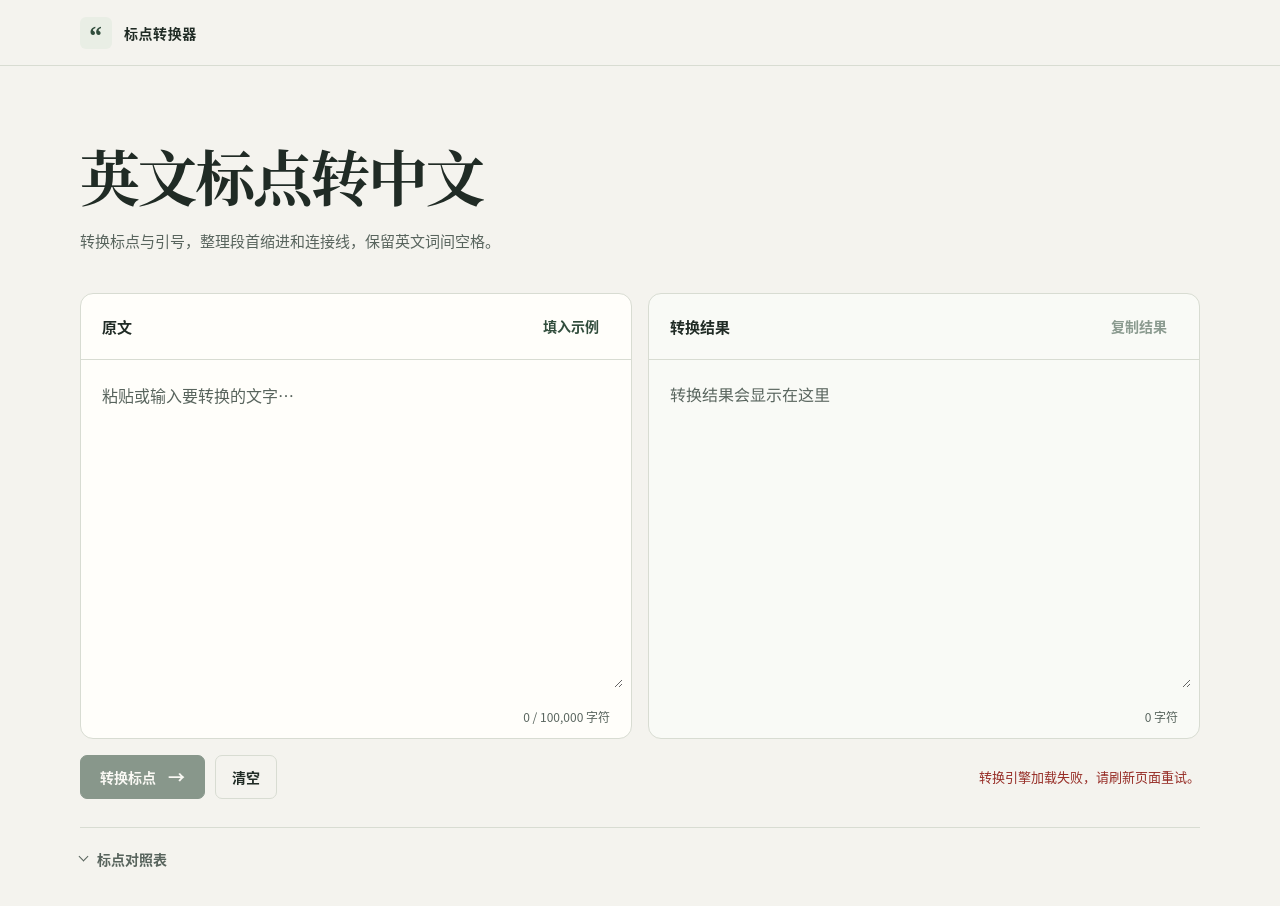
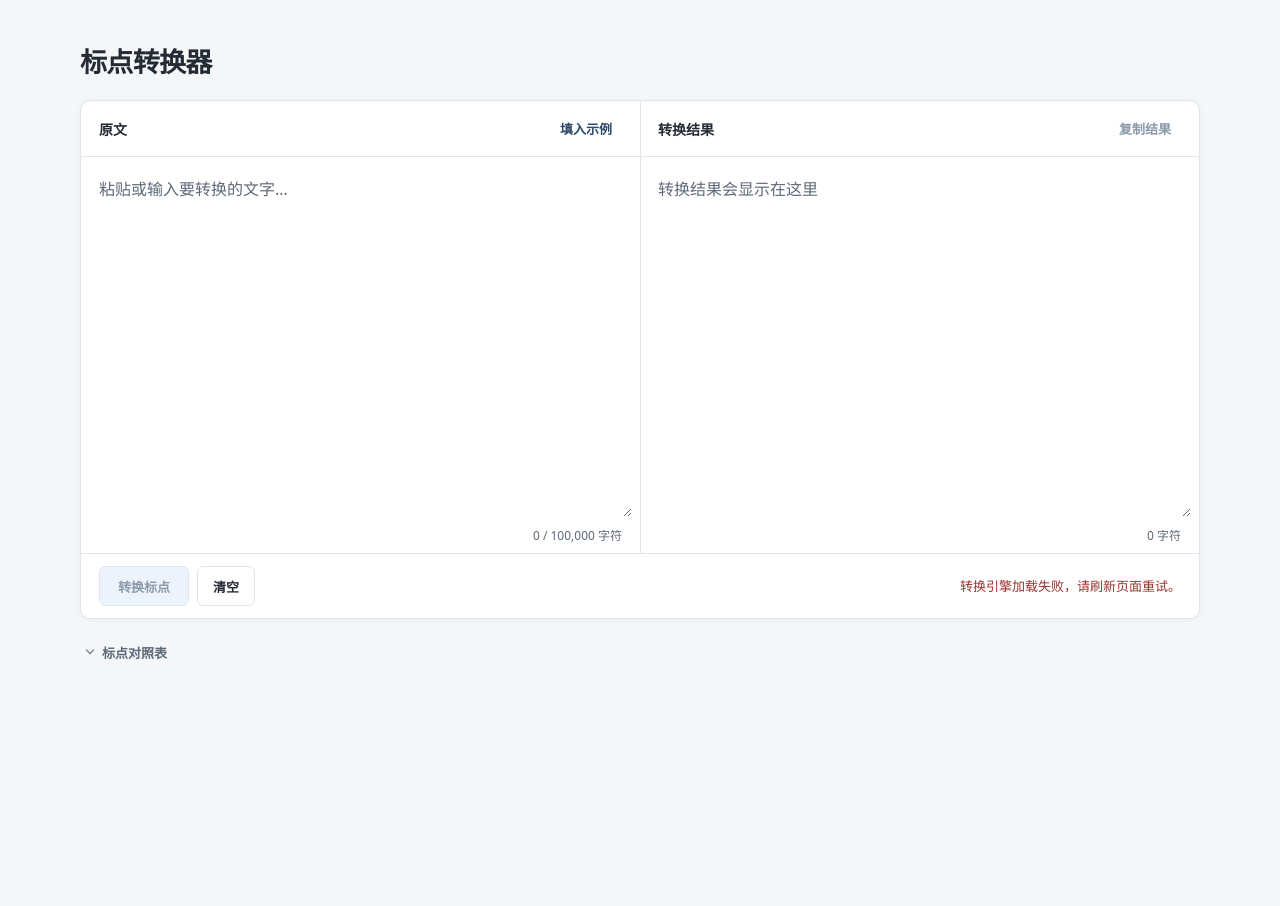
Before and after one commit to adrianzhou20260105-max/punct-converter, a plain HTML site: page index.html in a window 1280 px wide. After the commit the page ends 800 px from the top, so only its background shows below. Drawn offline with Linux system fonts and the light colour scheme.

Commit message:
Redesign converter as a cool white workspace

```diff
--- a/index.html
+++ b/index.html
@@ -8,18 +8,18 @@
   <style>
     :root {
       color-scheme: light;
-      --canvas: #f4f3ee;
-      --paper: #fffefa;
-      --result-paper: #f9faf6;
-      --ink: #202b25;
-      --muted: #58645d;
-      --line: #d8dcd2;
-      --soft: #e9eee5;
-      --accent: #314d3c;
-      --accent-hover: #233b2d;
-      --focus: #58755f;
-      --serif: "Songti SC", "Noto Serif CJK SC", "SimSun", serif;
-      font-family: "PingFang SC", "Microsoft YaHei", "Noto Sans CJK SC", system-ui, sans-serif;
+      --canvas: #f4f6f8;
+      --paper: #fff;
+      --ink: #242b35;
+      --muted: #5e6978;
+      --line: #dfe5ec;
+      --soft: #f4f7fa;
+      --blue: #dfeaf6;
+      --blue-hover: #d2e2f2;
+      --blue-border: #bfd2e6;
+      --blue-ink: #2b4866;
+      --focus: #436c9b;
+      font-family: system-ui, "PingFang SC", "Microsoft YaHei", sans-serif;
     }
     *, *::before, *::after { box-sizing: border-box; }
     body { margin: 0; background: var(--canvas); color: var(--ink); }
@@ -28,128 +28,94 @@
     button:disabled { cursor: default; opacity: .55; }
     button:focus-visible, textarea:focus-visible, summary:focus-visible {
       outline: 2px solid var(--focus);
-      outline-offset: 3px;
+      outline-offset: 2px;
     }
-    .shell { width: min(1120px, 100% - 64px); margin-inline: auto; }
-    .site-header { border-bottom: 1px solid var(--line); }
-    .brand {
-      display: flex;
-      align-items: center;
-      gap: 12px;
-      min-height: 65px;
-      font-size: 14px;
+    .shell {
+      width: min(1120px, 100% - 64px);
+      margin-inline: auto;
+      padding-block: 44px 36px;
+    }
+    h1 {
+      margin: 0 0 20px;
+      font-size: 27px;
       font-weight: 650;
-      letter-spacing: .04em;
-    }
-    .brand-mark {
-      display: grid;
-      place-items: center;
-      width: 32px;
-      height: 32px;
-      padding-top: 5px;
-      border-radius: 6px;
-      background: var(--soft);
-      color: var(--accent);
-      font: 600 27px/1 Georgia, serif;
-    }
-    main { padding-block: clamp(30px, 6vw, 74px) 44px; }
-    .intro { margin-bottom: clamp(24px, 4vw, 39px); }
-    h1 {
-      margin: 0 0 16px;
-      font: 600 clamp(34px, 5vw, 60px)/1.18 var(--serif);
-      letter-spacing: -.04em;
-    }
-    .intro p {
-      margin: 0;
-      max-width: 42em;
-      color: var(--muted);
-      font-size: 15px;
-      line-height: 1.8;
+      letter-spacing: -.025em;
+      line-height: 1.35;
     }
     .editor {
       display: grid;
       grid-template-areas: "input output" "toolbar toolbar";
       grid-template-columns: repeat(2, minmax(0, 1fr));
-      gap: 16px;
+      border: 1px solid var(--line);
+      border-radius: 10px;
+      background: var(--paper);
+      box-shadow: 0 2px 7px rgb(41 58 77 / 4%);
     }
     .panel {
       display: flex;
       min-width: 0;
       flex-direction: column;
-      border: 1px solid var(--line);
-      border-radius: 13px;
-      background: var(--paper);
     }
     .input-panel { grid-area: input; }
-    .output-panel { grid-area: output; background: var(--result-paper); }
+    .output-panel { grid-area: output; box-shadow: inset 1px 0 var(--line); }
     .panel-head {
       display: flex;
       align-items: center;
       justify-content: space-between;
       gap: 12px;
-      min-height: 66px;
-      padding: 10px 21px;
+      min-height: 56px;
+      padding: 4px 18px;
       border-bottom: 1px solid var(--line);
     }
-    .panel-head label { font-size: 15px; font-weight: 700; }
+    .panel-head label { font-size: 14px; font-weight: 650; }
     .button {
+      min-height: 40px;
+      padding: 7px 15px;
+      border: 1px solid var(--line);
+      border-radius: 6px;
+      background: var(--paper);
+      color: var(--ink);
+      font-size: 13px;
+      font-weight: 600;
+    }
+    .button:hover:not(:disabled) { background: var(--soft); }
+    .button.compact {
       min-height: 44px;
-      padding: 8px 16px;
-      border: 1px solid var(--line);
-      border-radius: 7px;
-      background: transparent;
-      color: var(--ink);
-      font-size: 14px;
-      font-weight: 650;
+      padding: 4px 9px;
+      border-color: transparent;
+      color: var(--blue-ink);
     }
-    .button:hover:not(:disabled) { border-color: var(--focus); background: var(--soft); }
-    .button.compact {
-      min-height: 38px;
-      padding: 6px 10px;
-      border-color: transparent;
-      color: var(--accent);
+    .button.primary {
+      padding-inline: 18px;
+      border-color: var(--blue-border);
+      background: var(--blue);
+      color: var(--blue-ink);
     }
-    .button.compact:hover:not(:disabled) { border-color: transparent; }
-    .button.primary {
-      display: inline-flex;
-      align-items: center;
-      gap: 12px;
-      padding-inline: 19px;
-      background: var(--accent);
-      border-color: var(--accent);
-      color: var(--paper);
-    }
-    .button.primary:hover:not(:disabled) {
-      background: var(--accent-hover);
-      border-color: var(--accent-hover);
-    }
-    .button-arrow { font-size: 17px; line-height: 1; }
+    .button.primary:hover:not(:disabled) { background: var(--blue-hover); }
     .text-area {
       display: block;
       width: calc(100% - 16px);
-      height: clamp(245px, 40vh, 430px);
-      margin: 8px;
-      padding: 13px;
+      height: clamp(260px, 44vh, 460px);
+      margin: 8px 8px 0;
+      padding: 10px;
       resize: vertical;
       border: 0;
-      border-radius: 5px;
-      background: transparent;
+      border-radius: 4px;
+      background: var(--paper);
       color: var(--ink);
       font-size: 16px;
-      line-height: 1.85;
+      line-height: 1.75;
       white-space: pre-wrap;
       overflow-wrap: anywhere;
     }
     .text-area::placeholder { color: var(--muted); opacity: 1; }
-    .output-panel .text-area { font-family: var(--serif); }
-    .output-panel .text-area::placeholder { font-family: system-ui, sans-serif; }
     .panel-foot {
       display: flex;
       align-items: center;
       justify-content: flex-end;
-      min-height: 42px;
+      min-height: 36px;
       margin-top: auto;
-      padding-inline: 21px;
+      padding-inline: 18px;
       color: var(--muted);
       font-size: 12px;
       font-variant-numeric: tabular-nums;
@@ -160,35 +126,34 @@
       align-items: center;
       justify-content: space-between;
       flex-wrap: wrap;
-      gap: 10px 22px;
+      gap: 8px 16px;
+      padding: 12px 18px;
+      border-top: 1px solid var(--line);
     }
-    .actions { display: flex; align-items: center; flex-wrap: wrap; gap: 10px; }
-    .shortcut { margin-left: 5px; color: var(--muted); font-size: 12px; }
+    .actions { display: flex; align-items: center; flex-wrap: wrap; gap: 8px; }
+    .shortcut { margin-inline-start: 6px; color: var(--muted); font-size: 12px; }
     .shortcut kbd { font: inherit; }
     .status { margin: 0; color: var(--muted); font-size: 13px; line-height: 1.5; }
-    .status[data-error] { color: #962d26; }
-    .mapping {
-      margin-top: 28px;
-      padding: 14px 0 0;
-      border-top: 1px solid var(--line);
-      color: var(--muted);
-      font-size: 14px;
-    }
+    .status[data-error] { color: #9c332e; }
+    .mapping { margin-top: 14px; color: var(--muted); font-size: 13px; }
     .mapping summary {
       display: flex;
       align-items: center;
-      gap: 10px;
+      gap: 9px;
       width: fit-content;
-      min-height: 34px;
+      min-height: 38px;
+      padding-inline: 7px;
+      border-radius: 4px;
       list-style: none;
       cursor: pointer;
-      font-weight: 650;
+      font-weight: 600;
     }
+    .mapping summary:hover { color: var(--blue-ink); }
     .mapping summary::-webkit-details-marker { display: none; }
     .mapping summary::before {
       content: "";
-      width: 7px;
-      height: 7px;
+      width: 6px;
+      height: 6px;
       border-inline-end: 1px solid currentColor;
       border-block-end: 1px solid currentColor;
       transform: translateY(-2px) rotate(45deg);
@@ -198,33 +163,44 @@
       display: grid;
       grid-template-columns: repeat(auto-fit, minmax(90px, 1fr));
       gap: 7px;
-      margin-top: 10px;
+      margin-top: 8px;
     }
-    .map-grid span { padding: 7px; background: var(--paper); border-radius: 5px; text-align: center; }
+    .map-grid span {
+      padding: 7px;
+      border: 1px solid var(--line);
+      border-radius: 5px;
+      background: var(--paper);
+      text-align: center;
+    }
     .map-grid [data-error] { grid-column: 1 / -1; }
     @media (max-width: 720px) {
-      .shell { width: calc(100% - 32px); }
-      .brand { min-height: 56px; }
-      .editor { grid-template-areas: "input" "toolbar" "output"; grid-template-columns: minmax(0, 1fr); }
-      .panel-head, .panel-foot { padding-inline: 15px; }
-      .panel-head { min-height: 54px; }
-      .text-area { height: 190px; padding: 8px; }
-      .mapping { margin-top: 22px; }
+      .shell { width: calc(100% - 24px); padding-top: 20px; }
+      h1 { margin-bottom: 14px; font-size: 23px; }
+      .editor {
+        grid-template-areas: "input" "toolbar" "output";
+        grid-template-columns: minmax(0, 1fr);
+      }
+      .output-panel { box-shadow: inset 0 1px var(--line); }
+      .panel-head { min-height: 48px; padding-block: 1px; }
+      .panel-head, .panel-foot, .toolbar { padding-inline: 12px; }
+      .button { min-height: 44px; }
+      .text-area {
+        height: 150px;
+        height: clamp(110px, 21svh, 195px);
+        padding: 6px 4px;
+      }
+      .panel-foot { min-height: 30px; }
+      .toolbar { padding-block: 8px; }
+      .mapping { margin-top: 10px; }
     }
-    @media (hover: none) {
+    @media (hover: none), (max-width: 375px) {
       .shortcut { display: none; }
     }
   </style>
 </head>
 <body data-engine="{{ engine }}">
-  <header class="site-header">
-    <div class="shell brand"><span class="brand-mark" aria-hidden="true">“</span>标点转换器</div>
-  </header>
   <main class="shell">
-    <div class="intro">
-      <h1>英文标点转中文</h1>
-      <p>转换标点与引号，整理段首缩进和连接线，保留英文词间空格。</p>
-    </div>
+    <h1>标点转换器</h1>
     <section class="editor" aria-label="标点转换">
       <div class="panel input-panel">
         <div class="panel-head">
@@ -237,7 +213,7 @@
       </div>
       <div class="toolbar">
         <div class="actions">
-          <button class="button primary" id="btn-convert" type="button" disabled>转换标点<span class="button-arrow" aria-hidden="true">→</span></button>
+          <button class="button primary" id="btn-convert" type="button" disabled>转换标点</button>
           <button class="button" id="btn-clear" type="button">清空</button>
           <span class="shortcut"><kbd>Ctrl</kbd> / <kbd>⌘</kbd> + <kbd>Enter</kbd></span>
         </div>
```
